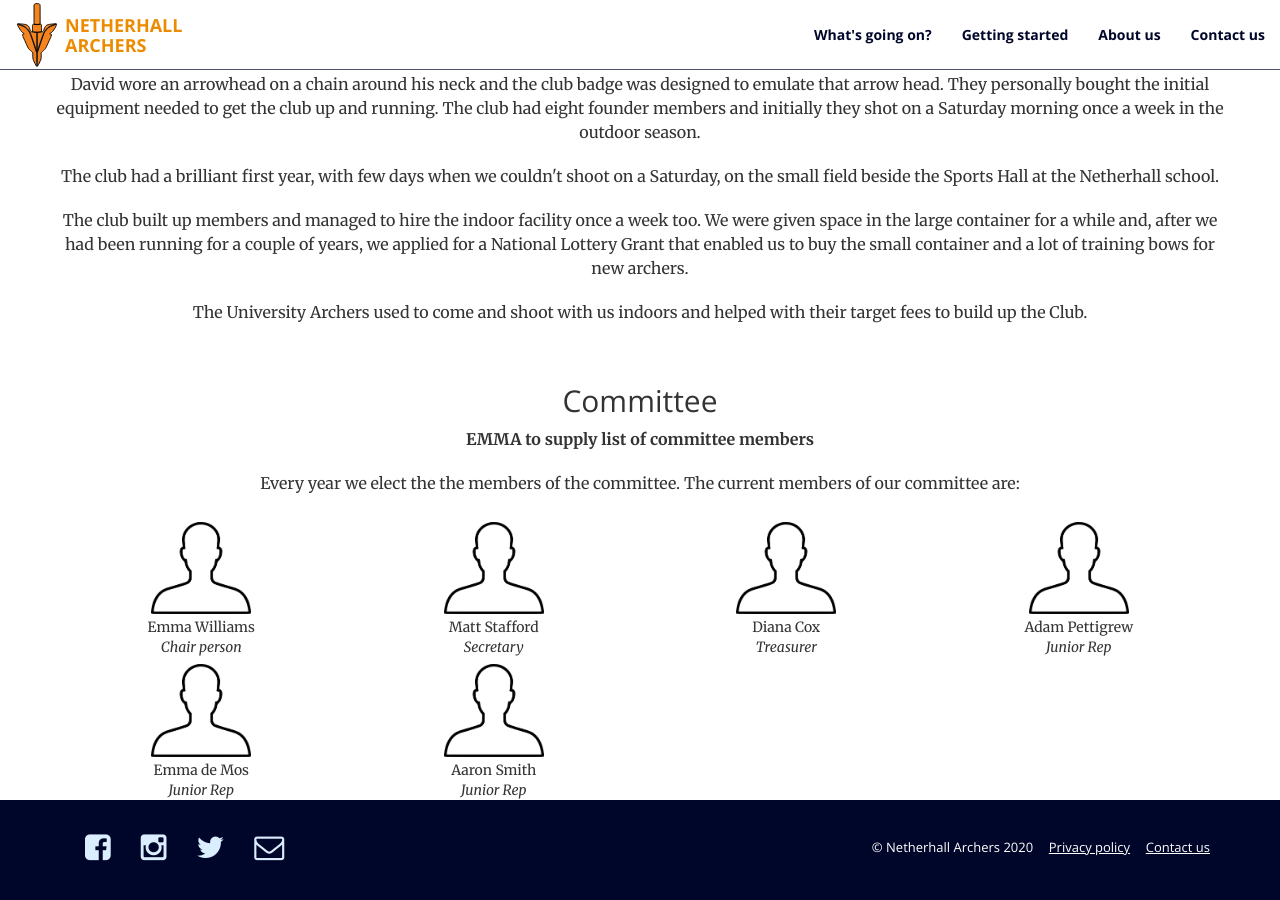
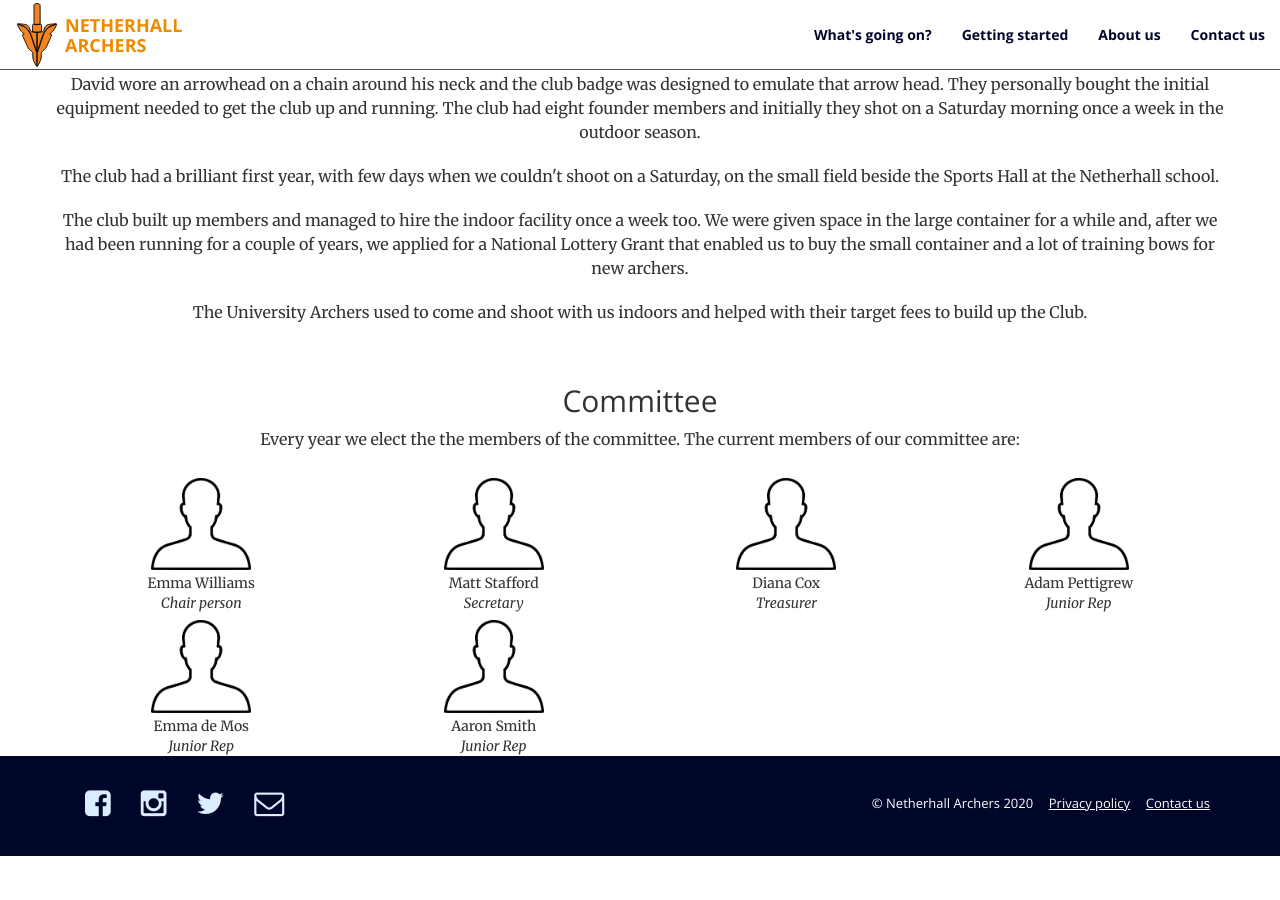
Before and after one commit to afpettigrew/netherhallarcherswebsite, a Jekyll site: the page built from about-us.html, in a window 1280 px wide and 900 px high, scrolled down 869 px. Built offline with Jekyll 4.4.1, drawn with Linux system fonts in a browser that asks for light colours; after the commit the page ends 1725 px from its top, so only the background shows below that.

Commit message:
remove non-final text

```diff
--- a/about-us.html
+++ b/about-us.html
@@ -43,7 +43,6 @@ layout: page
   &nbsp;
 </div>
 <h2>Committee</h2>
-<p><strong>EMMA to supply list of committee members</strong></p>
 <p>Every year we elect the the members of the committee. The current members of our committee are:</p>
 <ul class="committee">
   <li class="col-lg-3 col-md-6"><img src="img/person.png" alt=""><br>Emma Williams<br><em>Chair person</em></li>
```
